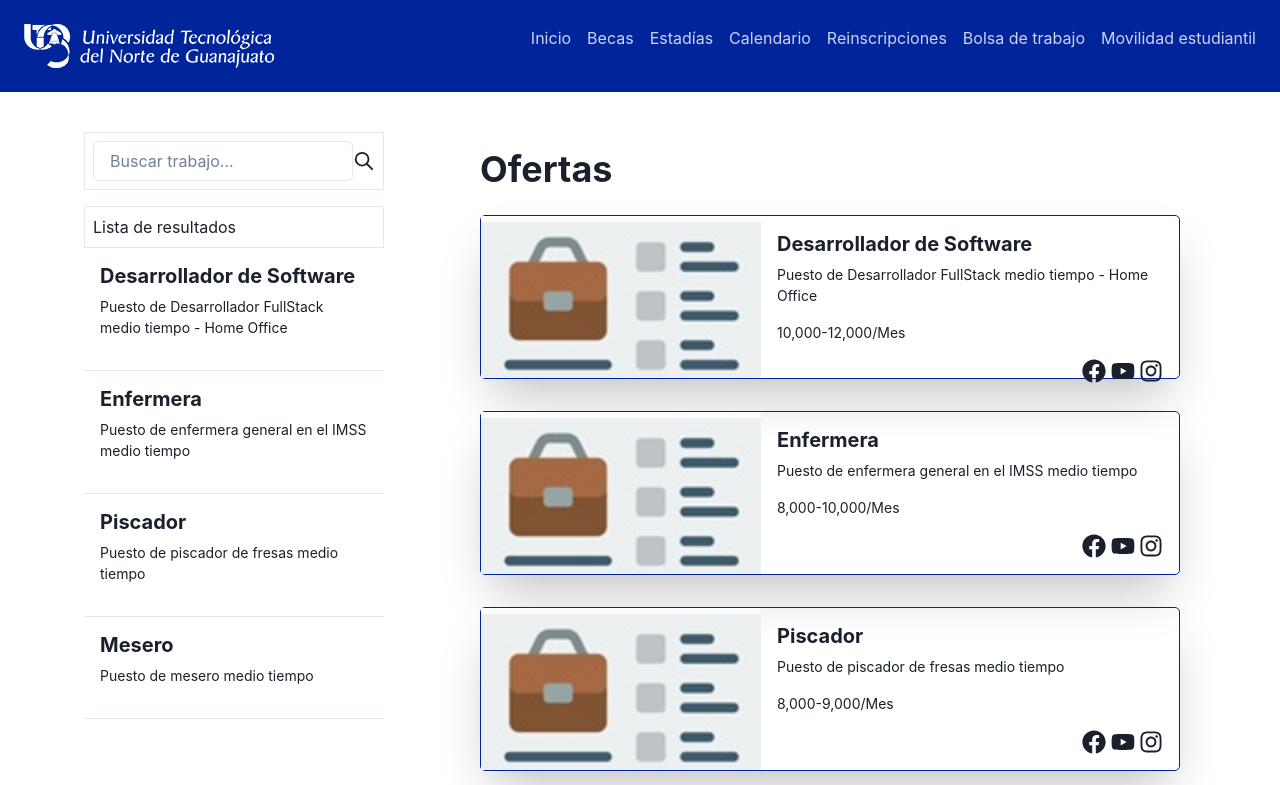
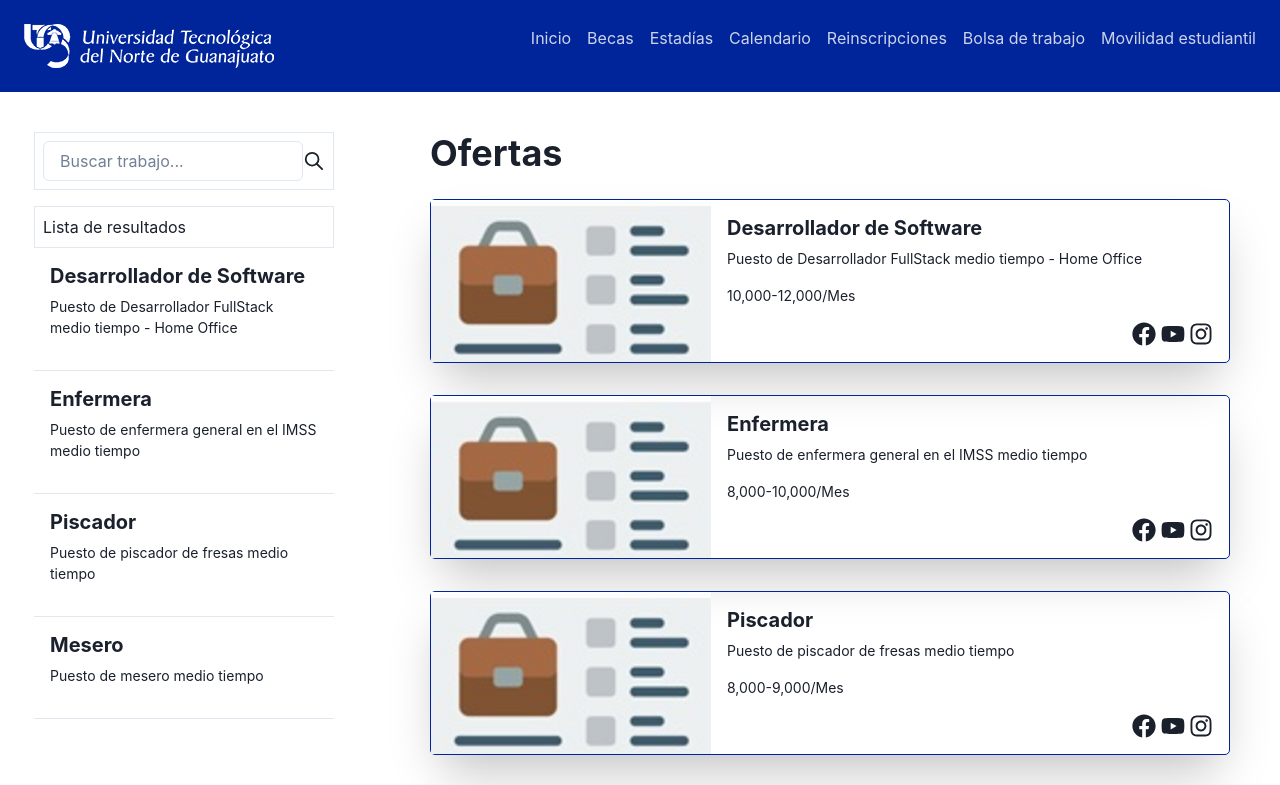
Before and after one commit to rodrigovm10/pagina-ux, a React (Vite) app: page /bolsa-de-trabajo in a window 1280 px wide. Shown: the top 785 px of the page. Built offline with nearby package versions, Linux system fonts and the light colour scheme.

Commit message:
funcionalidad completada

```diff
--- a/src/pages/BolsaTrabajo.jsx
+++ b/src/pages/BolsaTrabajo.jsx
@@ -3,87 +3,110 @@ import { FaFacebook, FaYoutube, FaInstagram } from 'react-icons/fa'
   import { Footer } from '../components/Footer'
   import { Header } from '../components/Header'
   import { Search } from '../assets/Icons.jsx'
+  import { useState } from 'react';
+  import {Modal, ModalOverlay, ModalContent, ModalHeader, ModalCloseButton, ModalBody, ModalFooter} from '@chakra-ui/react';
 
   function BolsaTrabajo() {
+    const [isModalOpen, setIsModalOpen] = useState(false);
+    const [selectedJob, setSelectedJob] = useState(null);
+    const [searchTerm, setSearchTerm] = useState('');
+    const [filteredJobs, setFilteredJobs] = useState([])
+    const [isEditing, setisEditing] = useState(true);
+
+
     const jobs = [
       {
         id: 1,
         title: 'Desarrollador de Software',
         description: 'Puesto de Desarrollador FullStack medio tiempo - Home Office',
         image: '/src/assets/chambaaa.jpg',
-      pago: '10,000-12,000/Mes'
+        pago: '10,000-12,000/Mes',
+        ubicacion: 'Educación Tecnológica 34, Fracc. Universidad, 37800 Dolores Hidalgo Cuna de la Independencia Nacional, Gto.',
+        contacto: 'contacto@empresa.com',
+        horario: 'Medio tiempo de 8 am - 1 pm. Lunes a Viernes',
       },
       {
         id: 2,
         title: 'Enfermera',
         description: 'Puesto de enfermera general en el IMSS medio tiempo',
         image: '/src/assets/chambaaa.jpg',
-      pago: '8,000-10,000/Mes'
+        pago: '8,000-10,000/Mes',
+        ubicacion: 'Guanajuato 40, Centro, 37800 Dolores Hidalgo Cuna de la Independencia Nacional, Gto.',
+        contacto: 'info@hospital.com',
+        horario: 'Medio tiempo de 6am - 10am. Lunes a Domingo',
       },
       {
         id: 3,
         title: 'Piscador',
         description: 'Puesto de piscador de fresas medio tiempo',
         image: '/src/assets/chambaaa.jpg',
-      pago: '8,000-9,000/Mes'
+        pago: '8,000-9,000/Mes',
+        ubicacion: 'La Morera, 37806 Carretera a Guanajuato km Uno, Gto.',
+        contacto: 'rrhh@agricola.com',
+        horario: 'Medio tiempo de 6am - 11am. Lunes a Viernes',
       },
       {
         id: 4,
         title: 'Mesero',
         description: 'Puesto de mesero medio tiempo',
         image: '/src/assets/chambaaa.jpg',
-      pago: '6,000-12,000/Mes'
+        pago: '6,000-12,000/Mes',
+        ubicacion: 'Dolores Hidalgo, San francisco 3, Colonia San José, 37800 Dolores, Gto.',
+        contacto: 'empleo@restaurante.com',
+        horario: 'Medio tiempo de 6pm a 11pm. Lunes a Viernes',
       }
       // Más ofertas de trabajo...
-  ]
+    ];
 
-  const handleJobClick = job => {
+    const handleInputChange = event => {
+      const searchterm = event.target.value;
+
+      setSearchTerm(searchterm);
+
+      if (searchterm === '') {
+        // Si no hay término de búsqueda, mostrar todas las ofertas
+        setFilteredJobs(jobs);
+        setisEditing(true)
+      } else {
+        // Filtrar las ofertas según el término de búsqueda
+        const filteredJobs = jobs.filter(job =>
+          job.title.toLowerCase().includes(searchterm.toLowerCase())
+        );
+        setisEditing(false)
+        setFilteredJobs(filteredJobs);
+      }
+    };
+    const   handleJobClick = job => {
       console.log(`Clic en oferta de trabajo: ${job.title}`)
       // Aquí puedes implementar la lógica para mostrar más detalles o abrir un modal
+      setSelectedJob(job);
+      setIsModalOpen(true);
     }
+
+    const closeModal = () => {
+      setIsModalOpen(false);
+      setSelectedJob(null);
+    };
 
     return (
       <>
         <Header />
-      <Flex
-        justifyContent='center'
-        p='6'
-        style={{ backgroundColor: '#ffffff' }}>
+        <Flex direction={{ base: 'column', md: 'row' }}  justifyContent='center' p='6' style={{ backgroundColor: '#ffffff' }}>
           {/* Parte izquierda con campo de búsqueda */}
-        <Box
-          position='relative'
-          width='300px'
-          style={{ backgroundColor: '#ffffff' }}>
-          <Box
-            mt='4'
-            p='2'
-            border='1px'
-            borderColor='gray.200'
-            display='flex'
-            alignItems='center'>
-            <Input placeholder='Buscar trabajo...' />
+          <Box flex={{ base: '1', md: '0 0 300px' }} minWidth='0' mt={{ base: '4', md: '0' }} style={{ backgroundColor: '#ffffff' }}>
+            <Box mt='4' p='2' border='1px' borderColor='gray.200' display='flex' alignItems='center'>
+
+              <Input placeholder='Buscar trabajo...' value={searchTerm} onChange={handleInputChange}/>
               <Search />
+
             </Box>
-          <Box
-            mt='4'
-            p='2'
-            border='1px'
-            borderColor='gray.200'>
+            <Box mt='4' p='2' border='1px' borderColor='gray.200'>
               Lista de resultados
             </Box>
             {/* Mostrar trabajos en la lista de resultados */}
             {jobs.map(job => (
-            <Box
-              key={job.id}
-              p='4'
-              borderBottom='1px'
-              borderColor='gray.200'
-              onClick={() => handleJobClick(job)}
-              cursor='pointer'>
-              <Heading
-                as='h3'
-                size='md'
-                mb='2'>
+              <Box key={job.id} p='4' borderBottom='1px' borderColor='gray.200' onClick={() => handleJobClick(job)} cursor='pointer'>
+                <Heading as='h3' size='md' mb='2'>
                   {job.title}
                 </Heading>
                 <Text fontSize='sm'>{job.description}</Text>
@@ -92,45 +115,24 @@ function BolsaTrabajo() {
           </Box>
 
           {/* Parte derecha con las tarjetas */}
-        <Grid
-          gridTemplateColumns='repeat(1, 1fr)' // Dos columnas
-          gap={4}
-          mt='4'
-          ml='20'
-          p='4'>
-          <Heading
-            as='h2'
-            size='xl'>
+          <Grid gridTemplateColumns='1fr' gap={4} mt={{ base: '4', md: '0' }}  ml={{ base: '0', md: '20' }} p='4'>
+            <Heading as='h2' size='xl'>
               Ofertas
             </Heading>
+            {isEditing ? <></>: <h3>Resultados Encontrados</h3> }
+
             {/* Mapeo de trabajos */}
-          {jobs.map(job => (
-            <Flex
-              key={job.id}
-              borderRadius='5'
-              sx={{ border: '1px solid #00259A' }}
-              boxShadow='2xl'
-              cursor='pointer'
-              mb='1rem'
-              width='700px'>
+            {filteredJobs.length > 0 ? (
+              filteredJobs.map(job => (
+              <Flex key={job.id} borderRadius='5' sx={{ border: '1px solid #00259A' }} boxShadow='2xl' onClick={() => handleJobClick(job)} cursor='pointer' mb='1rem' width="50rem">
                 {/* Imagen a la izquierda */}
                 <Box flex='0 0 auto'>
-                <Image
-                  src={job.image}
-                  alt={job.title}
-                  width='100%'
-                  height='100%'
-                  objectFit='cover'
+                  <Image src={job.image} alt={job.title} width='90%' height='90%' objectFit='cover'
                   />
                 </Box>
                 {/* Contenido a la derecha */}
-              <Box
-                p='4'
-                flex='1'>
-                <Heading
-                  as='h3'
-                  size='md'
-                  mb='2'>
+                <Box p='4' flex='1'>
+                  <Heading as='h3' size='md' mb='2'>
                     {job.title}
                   </Heading>
                   <Text fontSize='sm'>{job.description}</Text>
@@ -148,10 +150,74 @@ function BolsaTrabajo() {
                   </Flex>
                 </Box>
               </Flex>
-          ))}
+            ))
+            ) : (jobs.map(job => (
+              <Flex key={job.id} borderRadius='5' sx={{ border: '1px solid #00259A' }} boxShadow='2xl' onClick={() => handleJobClick(job)} cursor='pointer' mb='1rem' width="50rem">
+                {/* Imagen a la izquierda */}
+                <Box flex='0 0 auto'>
+                  <Image src={job.image} alt={job.title} width='100%' height='100%' objectFit='cover'
+                  />
+                </Box>
+                {/* Contenido a la derecha */}
+                <Box p='4' flex='1'>
+                  <Heading as='h3' size='md' mb='2'>
+                    {job.title}
+                  </Heading>
+                  <Text fontSize='sm'>{job.description}</Text>
+                  <Text fontSize='sm'>{job.pago}</Text>
+                  {/* Iconos de redes sociales */}
+                  <Flex
+                    mt='4'
+                    justifyContent='right'>
+                    <FaFacebook size={24} />
+                    &nbsp;
+                    <FaYoutube size={24} />
+                    &nbsp;
+                    <FaInstagram size={24} />
+                    {/* Agrega más íconos aquí según sea necesario */}
+                  </Flex>
+                </Box>
+              </Flex>
+              ))
+            )}
           </Grid>
         </Flex>
 
+          {/* Modal para mostrar detalles del trabajo */}
+        <Modal isOpen={isModalOpen} onClose={closeModal}>
+          <ModalOverlay />
+          <ModalContent>
+            <ModalHeader>{selectedJob?.title}</ModalHeader>
+              <ModalCloseButton />
+              <ModalBody>
+                <Text>Descripción de la Vacante: {selectedJob?.description}</Text>
+                <Text>Págo: {selectedJob?.pago}</Text>
+                <Text>Ubicacion: {selectedJob?.ubicacion}</Text>
+                <Text>Contacto: {selectedJob?.contacto}</Text>
+                <Text>Horario: {selectedJob?.horario}</Text>
+                <Flex
+                    mt='4'
+                    justifyContent='center'>
+                    <a href='https://www.facebook.com/profile.php?id=100064830062888' target='_blank' rel='noopener noreferrer'>
+                    <FaFacebook size={30} />
+                    </a>
+                    &nbsp;&nbsp;&nbsp;
+                    <a href='https://www.youtube.com/channel/UC5aD8RBROQYeDSIX54hjwBw' target='_blank' rel='noopener noreferrer'>
+                    <FaYoutube size={30} />
+                    </a>
+                    &nbsp;&nbsp;&nbsp;
+                    <a href='https://www.instagram.com/utngdoloreshidalgo_/' target='_blank' rel='noopener noreferrer'>
+                    <FaInstagram size={30} />
+                    </a>
+                    {/* Agrega más íconos aquí según sea necesario */}
+                  </Flex>
+                {/* Otros detalles del trabajo */}
+              </ModalBody>
+              <ModalFooter>
+                {/* Botones u opciones adicionales en el footer del modal */}
+              </ModalFooter>
+            </ModalContent>
+          </Modal>
         <Footer />
       </>
     )
```
Lines whose indentation alone changed are shown as unchanged.
